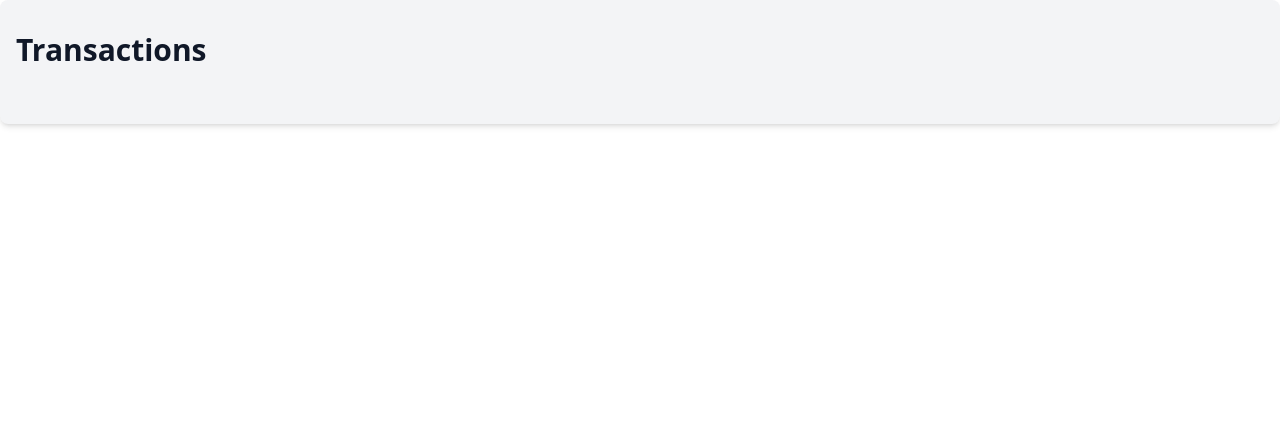
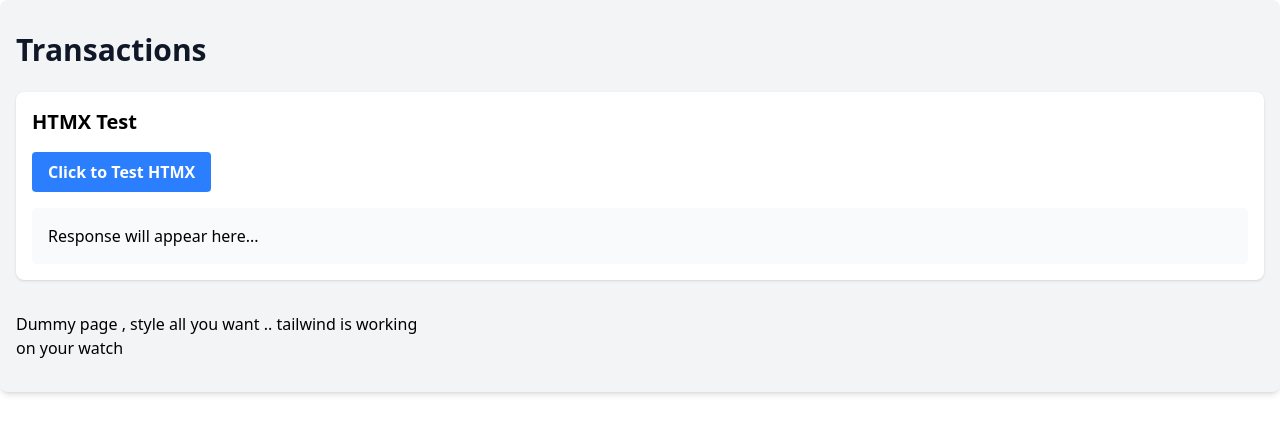
Before and after one commit to Burmese-AI/Financial-Transaction-Tracker, a Django app: page / in a window 1280 px wide. Shown: the part 64-498 px from the top of the page. Run offline with Django 5.2, Linux system fonts and the light colour scheme; the visitor is signed in with stand-in values (Sample User, id 1); style sheets or scripts are compiled from the project's sources.

Commit message:
Added HTMX support to the transactions page, including a new test endpoint and interactive button for AJAX responses. Updated main.html to include HTMX script and enhanced transactions.html with a test section.

```diff
--- a/templates/main.html
+++ b/templates/main.html
@@ -5,6 +5,7 @@
     <meta charset="UTF-8" />
     <meta name="viewport" content="width=device-width, initial-scale=1.0" />
     <link rel="stylesheet" href="{% static 'styles/output.css' %}">
+    <script src="{% static 'vendors/htmx/htmx.min.js' %}"></script>
   </head>
   <body>
     {% include "navbar.html" %}
--- a/transactions/templates/transactions/transactions.html
+++ b/transactions/templates/transactions/transactions.html
@@ -5,6 +5,26 @@
 
 <div class="container mx-auto px-4 py-8 bg-gray-100 rounded-lg shadow-md">
     <h1 class="text-3xl font-bold text-gray-900 mb-6">Transactions</h1>
+
+    <!-- HTMX Test Section -->
+    <div class="mb-8 p-4 bg-white rounded-lg shadow">
+        <h2 class="text-xl font-semibold mb-4">HTMX Test</h2>
+        <button
+            hx-get="/test-htmx/"
+            hx-target="#htmx-response"
+            hx-swap="innerHTML"
+            class="bg-blue-500 hover:bg-blue-700 text-white font-bold py-2 px-4 rounded"
+        >
+            Click to Test HTMX
+        </button>
+        <div id="htmx-response" class="mt-4 p-4 bg-gray-50 rounded">
+            Response will appear here...
+        </div>
+    </div>
+
+    <div class="grid grid-cols-1 md:grid-cols-2 lg:grid-cols-3 gap-4">
+        Dummy page , style all you want .. tailwind is working on your watch
+    </div>
 </div>
 
 
--- a/transactions/urls.py
+++ b/transactions/urls.py
@@ -5,4 +5,5 @@ from django.contrib.auth.decorators import login_required
 
 urlpatterns = [
     path('', login_required(views.transactions), name='transactions'),
+    path('test-htmx/', views.test_htmx, name='test-htmx'),
 ]
--- a/transactions/views.py
+++ b/transactions/views.py
@@ -1,7 +1,17 @@
 from django.shortcuts import render
+from django.http import HttpResponse
 
 
 # Create your views here.
 
 def transactions(request):
     return render(request, 'transactions/transactions.html')
+
+def transactions_view(request):
+    return render(request, 'transactions/transactions.html')
+
+def test_htmx(request):
+    try:
+        return HttpResponse("<div class='text-green-600 font-semibold'>✅ HTMX is working! This response was loaded via AJAX.</div>")
+    except Exception as e:
+        return HttpResponse(f"<div class='text-red-600 font-semibold'>❌ Error: {str(e)}</div>")
```
